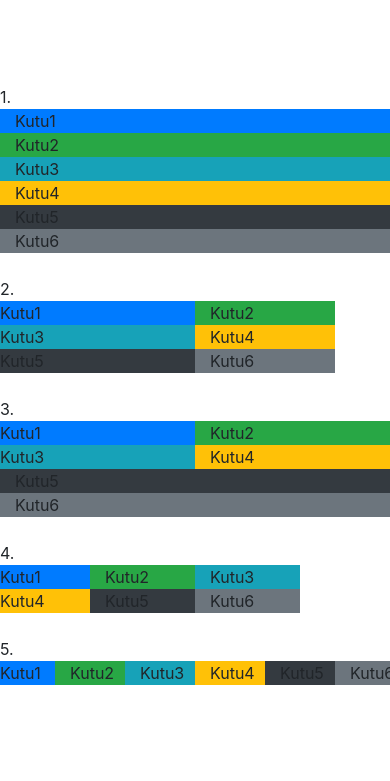
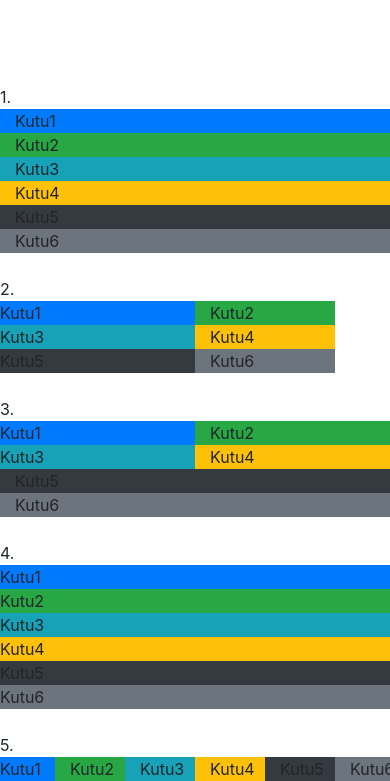
Before and after one commit to korkmazeray2506-spec/KORKMAZ-ERAY, a plain HTML site: page index.html in a window 390 px wide. Shown: the part 1214-1995 px from the top of the page. Before the commit the page ends 1899 px from the top, so only its background shows below. Drawn offline with nearby package versions, Linux system fonts and the light colour scheme.

Commit message:
Update index.html

```diff
--- a/index.html
+++ b/index.html
@@ -175,21 +175,21 @@ yan yana yazılır.
 
 
 
-    <div class="col-3 col-sm-8 col-md-6 col-lg-3 col-xl-2  bg-primary">Kutu1</div>
+    <div class="col-0 col-sm-8 col-md-6 col-lg-3 col-xl-2  bg-primary">Kutu1</div>
 
-    <div class="col-3 col-sm-4 col-md-6 col-lg-3 col-xl-2  bg-success">Kutu2</div>
+    <div class="col-0 col-sm-4 col-md-6 col-lg-3 col-xl-2  bg-success">Kutu2</div>
 
-    <div class="col-3 col-sm-8 col-md-6 col-lg-3 col-xl-2  bg-info">Kutu3</div>
+    <div class="col-0 col-sm-8 col-md-6 col-lg-3 col-xl-2  bg-info">Kutu3</div>
 
 </div>
 
 <div class="row">
 
-    <div class="col-3 col-sm-4 col-md-6 col-lg-3 col-xl-2  bg-warning">Kutu4</div>
+    <div class="col-0 col-sm-4 col-md-6 col-lg-3 col-xl-2  bg-warning">Kutu4</div>
 
-    <div class="col-3 col-sm-8 col-md-6 col-lg-3 col-xl-2  bg-dark">Kutu5</div>
+    <div class="col-0 col-sm-8 col-md-6 col-lg-3 col-xl-2  bg-dark">Kutu5</div>
 
-    <div class="col-3 col-sm-4 col-md-6 col-lg-3 col-xl-2  bg-secondary">Kutu6</div>
+    <div class="col-0 col-sm-4 col-md-6 col-lg-3 col-xl-2  bg-secondary">Kutu6</div>
 
 </div>
 <br>
```
